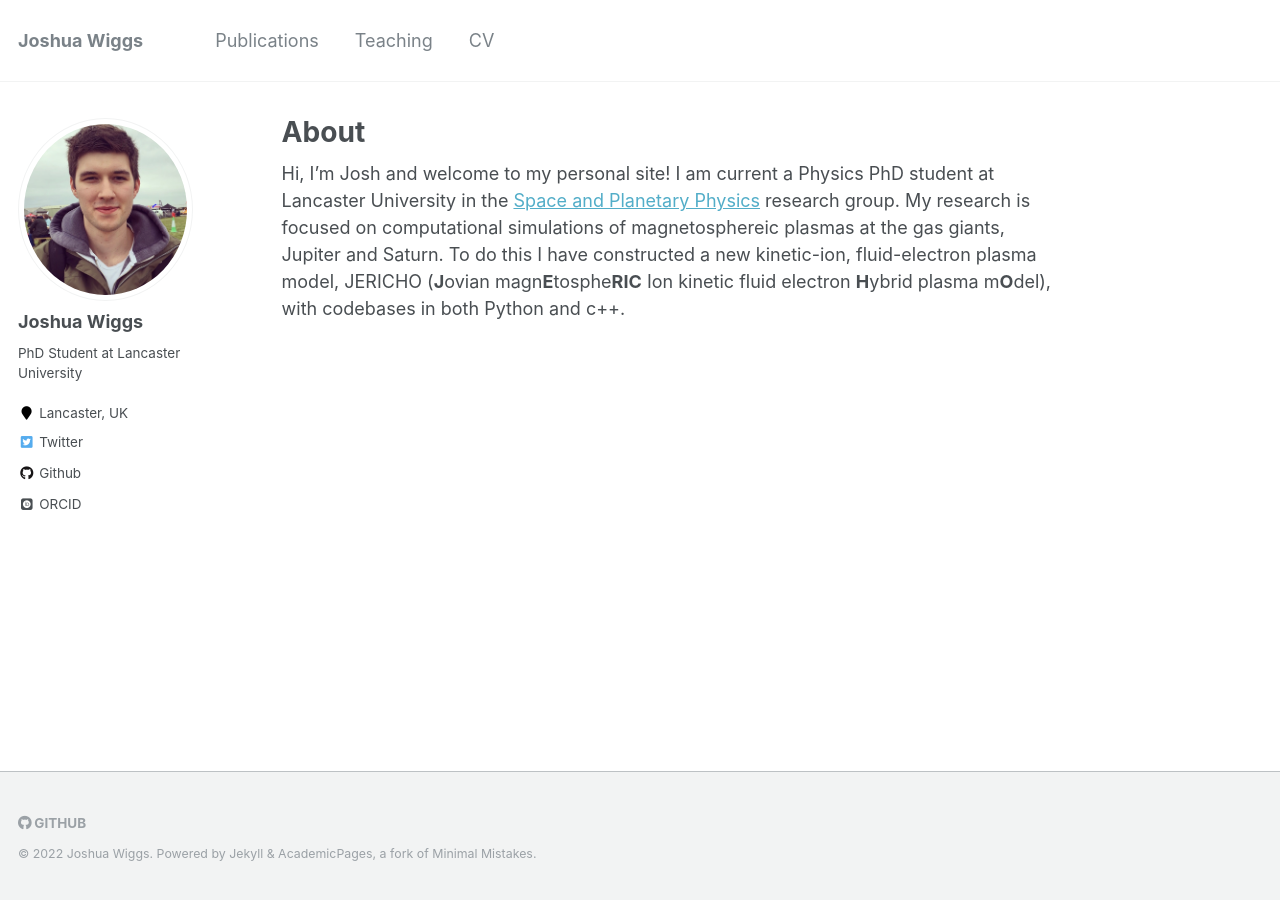
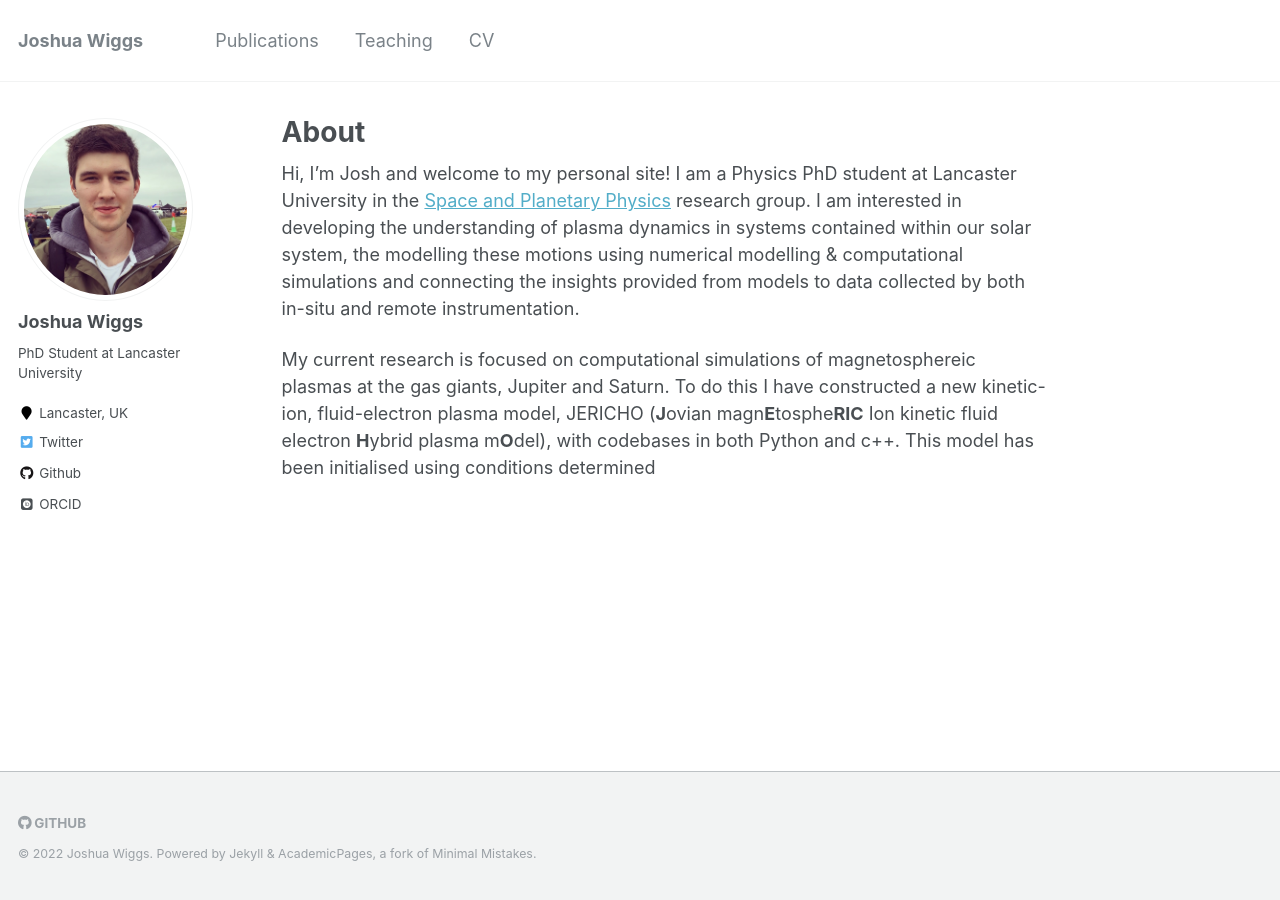
Before and after one commit to JoshWiggs/JoshWiggs.github.io, a Jekyll site: the page built from _pages/about.md, in a window 1280 px wide. Built offline with Jekyll 4.4.1, drawn with Linux system fonts in a browser that asks for light colours; some web fonts are replaced.

Commit message:
Content changes

```diff
--- a/_pages/about.md
+++ b/_pages/about.md
@@ -8,4 +8,7 @@ redirect_from:
   - /about.html
 ---
 
-Hi, I'm Josh and welcome to my personal site! I am current a Physics PhD student at Lancaster University in the [Space and Planetary Physics](https://www.lancaster.ac.uk/physics/research/astrophysics/space-and-planetary-physics/) research group. My research is focused on computational simulations of magnetosphereic plasmas at the gas giants, Jupiter and Saturn. To do this I have constructed a new kinetic-ion, fluid-electron plasma model, JERICHO (**J**ovian magn**E**tosphe**RIC** Ion kinetic fluid electron **H**ybrid plasma m**O**del), with codebases in both Python and c++.
+Hi, I'm Josh and welcome to my personal site! I am a Physics PhD student at Lancaster University in the [Space and Planetary Physics](https://www.lancaster.ac.uk/physics/research/astrophysics/space-and-planetary-physics/) research group. I am interested in developing the understanding of plasma dynamics in systems contained within our solar system, the modelling these motions using numerical modelling & computational simulations and connecting the insights provided from models to data collected by both in-situ and remote instrumentation.
+
+
+My current research is focused on computational simulations of magnetosphereic plasmas at the gas giants, Jupiter and Saturn. To do this I have constructed a new kinetic-ion, fluid-electron plasma model, JERICHO (**J**ovian magn**E**tosphe**RIC** Ion kinetic fluid electron **H**ybrid plasma m**O**del), with codebases in both Python and c++. This model has been initialised using conditions determined
```
